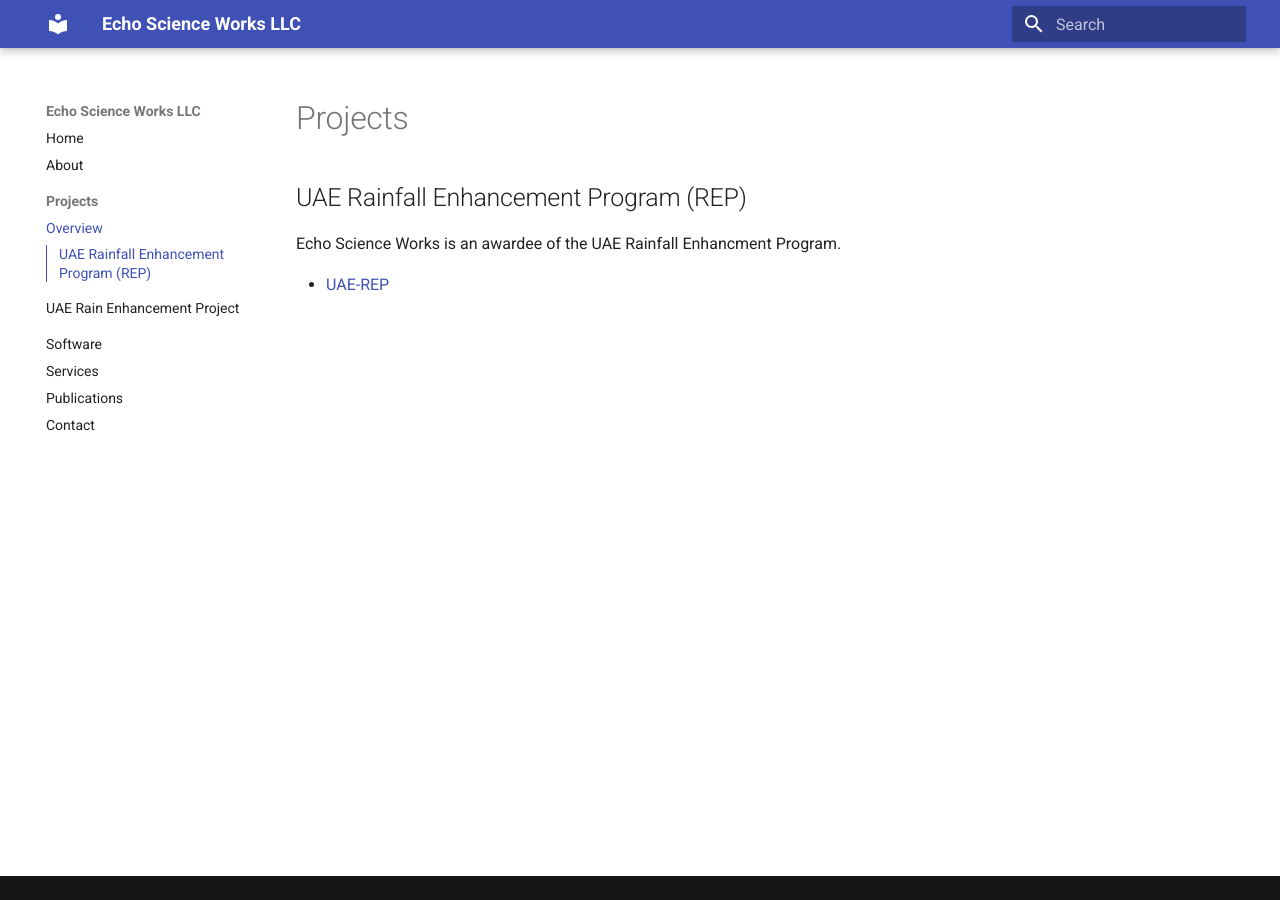
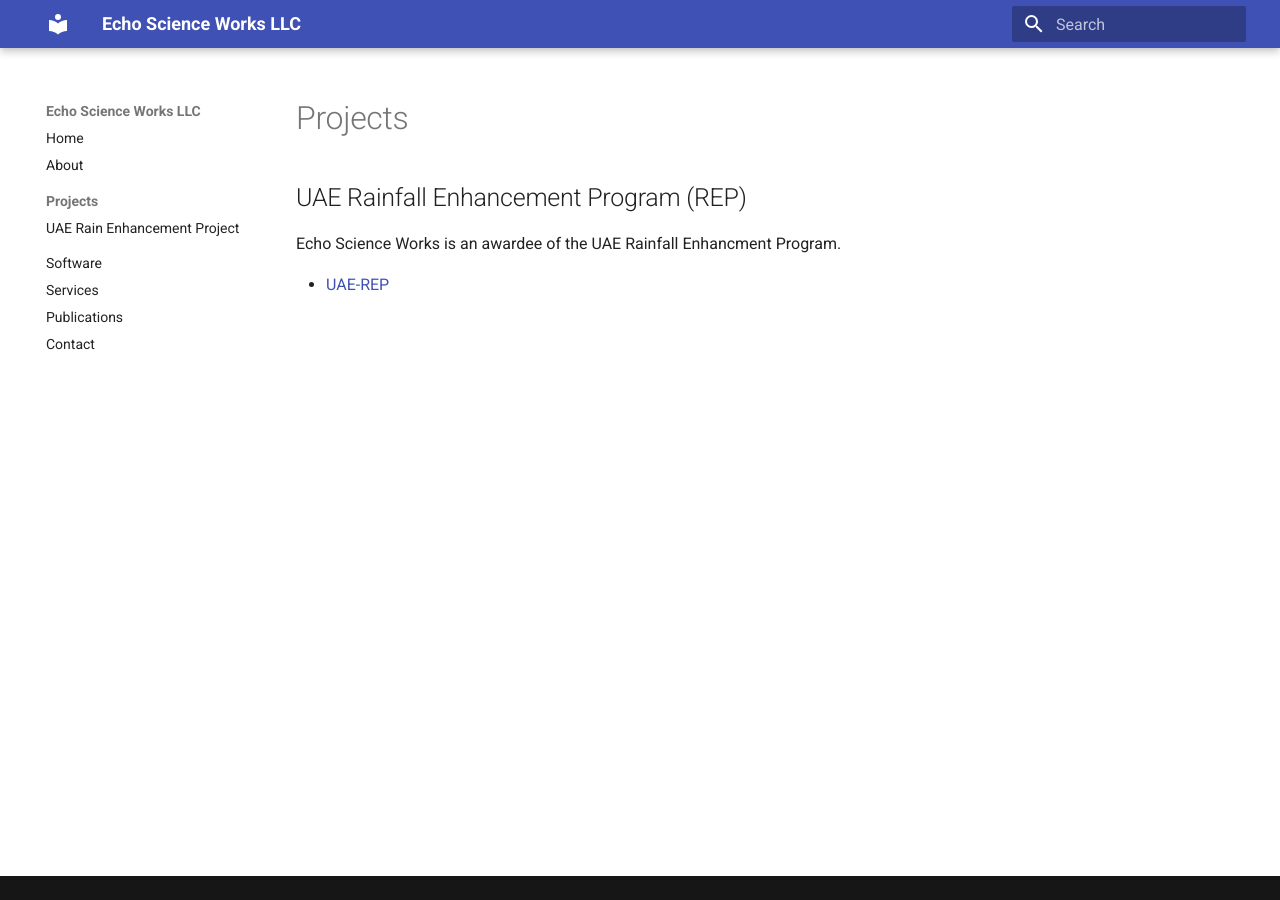
Before and after one commit to mike-dixon/echoscienceworks, an MkDocs documentation site: the page built from docs/projects.md, in a window 1280 px wide. Built offline with MkDocs 1.6.1 and Material for MkDocs 9.7.7, drawn with Linux system fonts in a browser that asks for light colours; part of the change alters nothing that is shown.

Commit message:
Cleaning up projects

```diff
--- a/mkdocs.yml
+++ b/mkdocs.yml
@@ -13,7 +13,6 @@ nav:
   - Home: index.md
   - About: about.md
   - Projects:
-    - Overview: projects.md
     - UAE Rain Enhancement Project: uaerep.md
   - Software: software.md
   - Services: services.md
```
